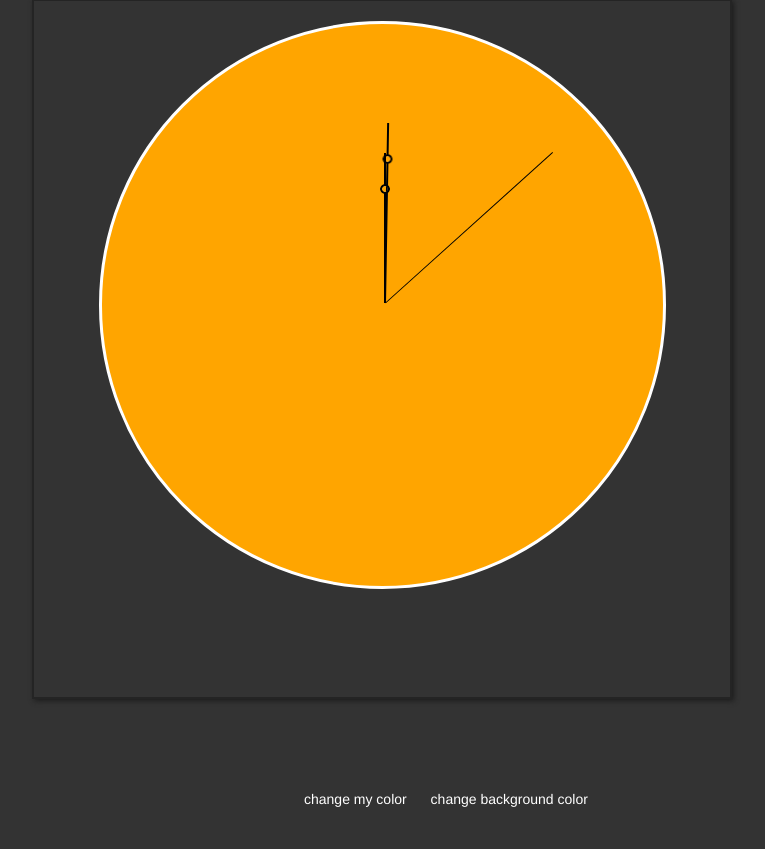
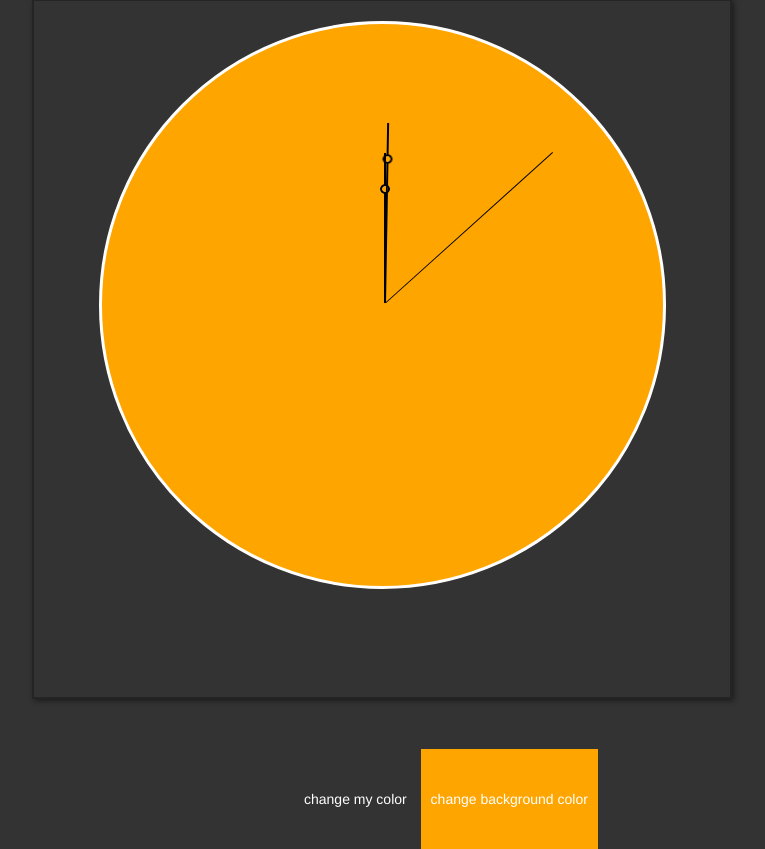
Before and after one commit to wolel/Horologe.index.php, a PHP site: page / in a window 1280 px wide, with the pointer over the restyled element. Shown: the part 61-910 px from the top of the page, without its empty margins (176-941 px from the left). Run offline with PHP 8.4, Linux system fonts and the light colour scheme.

```diff
--- a/style.css
+++ b/style.css
@@ -67,3 +67,9 @@ body{
     border-style: none;
 
  }
+#btn1:hover, #btn:hover{
+    background-color: orange;
+    color: white;
+    border-style: none;
+
+}
```
